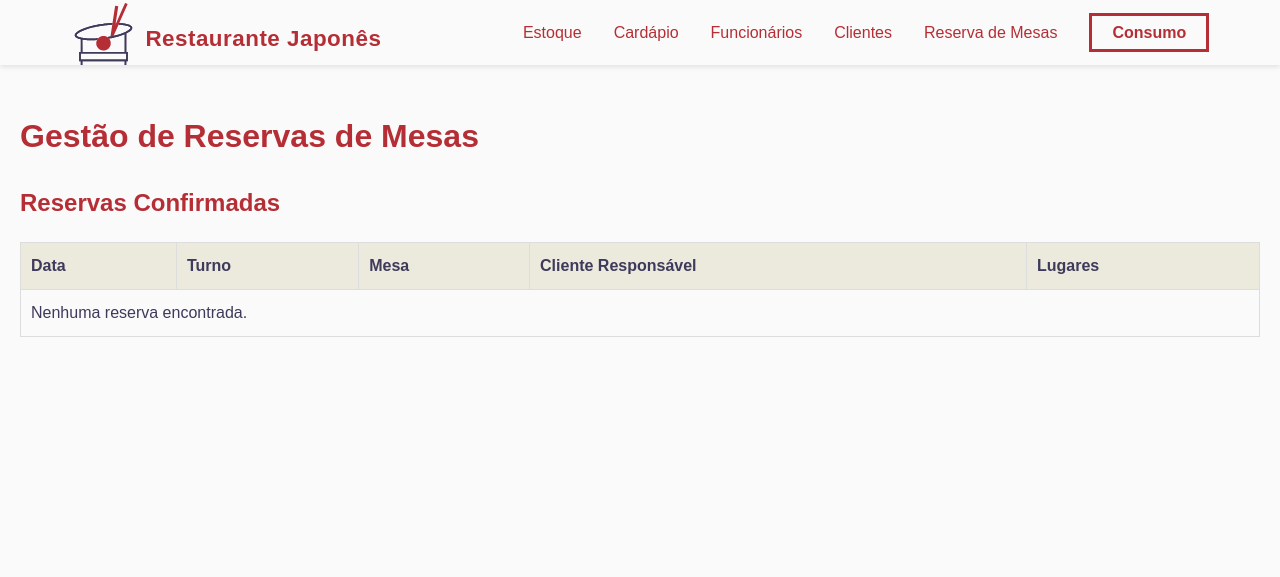
After one commit to paulacaires/restaurantejapones, a Flask app: page /reservas in a window 1280 px wide. The commit adds this page. Shown: the top 577 px of the page. Run offline with Flask 3, Linux system fonts and the light colour scheme; some web fonts are replaced.

Commit message:
merge manual das mudanças do jean

```diff
--- a/app.py
+++ b/app.py
@@ -9,6 +9,7 @@ from routes.cardapio_routes import cardapio_bp
 from routes.funcionarios_routes import funcionarios_bp
 from routes.clientes_routes import clientes_bp
 from routes.consumo_routes import consumo_bp
+from routes.reservas_routes import reservas_bp
 
 def create_app():
 
@@ -33,6 +34,7 @@ def create_app():
     app.register_blueprint(funcionarios_bp)
     app.register_blueprint(clientes_bp)
     app.register_blueprint(consumo_bp)
+    app.register_blueprint(reservas_bp)
 
     return app
 
--- a/backend/database/data_acess.py
+++ b/backend/database/data_acess.py
@@ -8,6 +8,8 @@ CARDAPIO_TABELA = "cardapio"
 ITEM_CARDAPIO_TABELA = "item_cardapio"
 ESTOQUE_TABELA = "estoque"
 CONSUMO_TABELA = "consumo"
+RESERVAS_TABELA = "reservas"
+
 
 CATEGORIA_CLIENTE = {
     "meia_estudante": "Meia — Estudante",
@@ -202,3 +204,36 @@ def buscar_todos_consumos(supabase_client: Client):
     except Exception as e:
         print(f"Erro ao buscar os consumos: {e}")
         return None
+
+def buscar_todas_reservas(supabase):
+    """
+    Busca todas as reservas
+    """
+    try:
+        response = supabase.table("reserva_mesas").select("*, cliente(nome), mesas(lugares)").order("dia_reserva", desc=True).execute()
+        return response.data
+    except Exception as e:
+        print(f"Erro ao buscar reservas: {e}")
+        return []
+
+def buscar_todas_mesas(supabase):
+    """
+    Busca todas as mesas para preencher o formulário.
+    """
+    try:
+        response = supabase.table("mesas").select("*").order("numero").execute()
+        return response.data
+    except Exception as e:
+        print(f"Erro ao buscar mesas: {e}")
+        return []
+
+def criar_reserva(supabase, dados_reserva):
+    """
+    Insere uma nova reserva no banco.
+    """
+    try:
+        response = supabase.table("reserva_mesas").insert(dados_reserva).execute()
+        return response.data
+    except Exception as e:
+        print(f"Erro ao criar reserva: {e}")
+        return None
--- /dev/null
+++ b/routes/reservas_routes.py
@@ -0,0 +1,69 @@
+from flask import (
+    Blueprint,
+    render_template,
+    request,
+    redirect,
+    url_for,
+    flash,
+    current_app
+)
+from backend.database.data_acess import (
+    buscar_todas_reservas,
+    buscar_todas_mesas,
+    buscar_todos_clientes
+)
+
+reservas_bp = Blueprint("reservas", __name__)
+
+@reservas_bp.route("/reservas", methods=["GET"])
+def reservas():
+    supabase = current_app.supabase
+
+    if not supabase:
+        flash("Erro de conexão com o banco de dados.", "erro")
+        return render_template('reservas.html', reservas=[], mesas=[], clientes=[])
+
+
+    lista_reservas = buscar_todas_reservas(supabase) or []
+    lista_mesas = buscar_todas_mesas(supabase) or []
+    lista_clientes = buscar_todos_clientes(supabase) or []
+
+    return render_template(
+        'reservas.html',
+        reservas=lista_reservas,
+        mesas=lista_mesas,
+        clientes=lista_clientes
+    )
+
+@reservas_bp.route("/reservas", methods=["POST"])
+def adicionar_reserva():
+    supabase = current_app.supabase
+
+    try:
+        cpf_cliente = request.form.get("cliente")
+        numero_mesa = request.form.get("mesa")
+        data        = request.form.get("data")
+        momento     = request.form.get("momento")
+
+        nova_reserva = {
+            "cliente_responsavel_cpf": cpf_cliente,
+            "mesa_numero": int(numero_mesa),
+            "dia_reserva": data,
+            "momento_refeicao": momento
+        }
+
+
+        supabase.table("reserva_mesas").insert(nova_reserva).execute()
+
+        flash("✅ Mesa reservada com sucesso!", "sucesso")
+        return redirect(url_for("reservas.reservas"))
+
+    except Exception as e:
+        msg_erro = str(e)
+        if "duplicate key" in msg_erro or "violates unique constraint" in msg_erro:
+            flash(f"⚠️ A Mesa {numero_mesa} já está reservada para este horário!", "erro")
+        else:
+            flash(f"❌ Erro ao realizar reserva: {msg_erro}", "erro")
+
+        print(f"Erro no backend: {e}")
+        return redirect(url_for("reservas.reservas"))
--- a/templates/base.html
+++ b/templates/base.html
@@ -29,6 +29,7 @@
                 <li><a href="{{ url_for('cardapio.cardapio') }}">Cardápio</a></li>
                 <li><a href="{{ url_for('funcionarios.funcionarios') }}">Funcionários</a></li>
                 <li><a href="{{ url_for('clientes.clientes') }}">Clientes</a></li>
+                <li><a href="{{ url_for('reservas.reservas') }}">Reserva de Mesas</a></li>
                 <li><a class="consumo-btn" href="{{ url_for('consumo.consumo') }}">Consumo</a></li>
             </ul>
         </nav>
--- a/templates/consumo.html
+++ b/templates/consumo.html
@@ -59,7 +59,7 @@
 
                 <!-- 3. Autocomplete de aluno -->
                 <div class="form-group">
-                    <label for="busca_aluno">Aluno</label>
+                    <label for="busca_aluno">Cliente</label>
                     <input
                         type="text"
                         id="busca_aluno"
--- /dev/null
+++ b/templates/reservas.html
@@ -0,0 +1,105 @@
+{% extends "base.html" %}
+
+{% block title %}Módulo de Reservas{% endblock %}
+
+{% block content %}
+
+<div class="reservas-page">
+
+    <h1>Gestão de Reservas de Mesas</h1>
+
+    <h2>Reservas Confirmadas</h2>
+
+    <table>
+        <thead>
+            <tr>
+                <th>Data</th>
+                <th>Turno</th>
+                <th>Mesa</th>
+                <th>Cliente Responsável</th>
+                <th>Lugares</th>
+            </tr>
+        </thead>
+        <tbody>
+            {% for reserva in reservas %}
+            <tr>
+                <td>{{ reserva.dia_reserva }}</td>
+                <td>{{ reserva.momento_refeicao|capitalize }}</td>
+                <td>Mesa {{ reserva.mesa_numero }}</td>
+                <td>{{ reserva.cliente.nome if reserva.cliente else 'Cliente não encontrado' }}</td>
+                <td>{{ reserva.mesas.lugares if reserva.mesas else '-' }} lugares</td>
+            </tr>
+            {% else %}
+            <tr>
+                <td colspan="5">Nenhuma reserva encontrada.</td>
+            </tr>
+            {% endfor %}
+        </tbody>
+    </table>
+
+    <a class="btn-flutuante" onclick="abrirModalReserva()">+</a>
+
+    <div id="modalReserva" class="modal-overlay" onclick="fecharModalReserva(event)">
+        <div class="modal-conteudo">
+            <h2>Nova Reserva</h2>
+
+            <form action="{{ url_for('reservas.adicionar_reserva') }}" method="post">
+
+                <div class="form-group">
+                    <label for="cliente">Cliente</label>
+                    <select name="cliente" class="form-control" required>
+                        <option value="">Selecione o cliente...</option>
+                        {% for cliente in clientes %}
+                            <option value="{{ cliente.cpf }}">{{ cliente.nome }}</option>
+                        {% endfor %}
+                    </select>
+                </div>
+
+                <div class="form-group">
+                    <label for="mesa">Mesa</label>
+                    <select name="mesa" class="form-control" required>
+                        <option value="">Selecione a mesa...</option>
+                        {% for mesa in mesas %}
+                            <option value="{{ mesa.numero }}">Mesa {{ mesa.numero }} ({{ mesa.lugares }} lugares)</option>
+                        {% endfor %}
+                    </select>
+                </div>
+
+                <div class="form-group">
+                    <label for="data">Data da Reserva</label>
+                    <input type="date" name="data" class="form-control" required>
+                </div>
+
+                <div class="form-group">
+                    <label for="momento">Turno</label>
+                    <select name="momento" class="form-control" required>
+                        <option value="almoco">Almoço</option>
+                        <option value="janta">Jantar</option>
+                    </select>
+                </div>
+
+                <br>
+
+                <button type="submit" class="btn btn-primary" style="width: 100%;">
+                    Confirmar Reserva
+                </button>
+
+            </form>
+        </div>
+    </div>
+
+</div>
+
+<script>
+    function abrirModalReserva() {
+        document.getElementById("modalReserva").classList.add("ativo");
+    }
+
+    function fecharModalReserva(event) {
+        if (event.target.className === "modal-overlay ativo") {
+            document.getElementById("modalReserva").classList.remove("ativo");
+        }
+    }
+</script>
+
+{% endblock %}
```
Also changed, not shown: static/css/style.css (+58 -0 lines).
